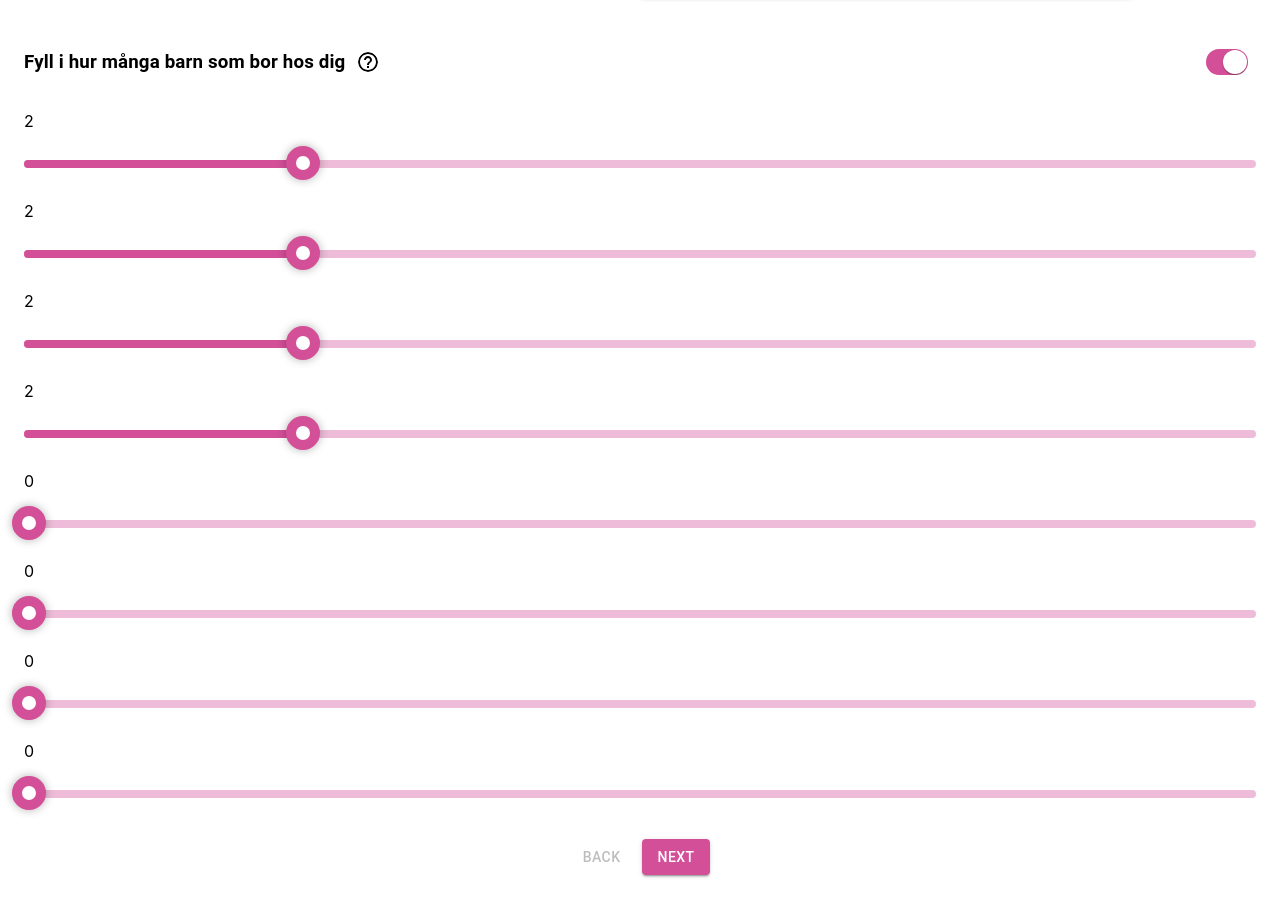
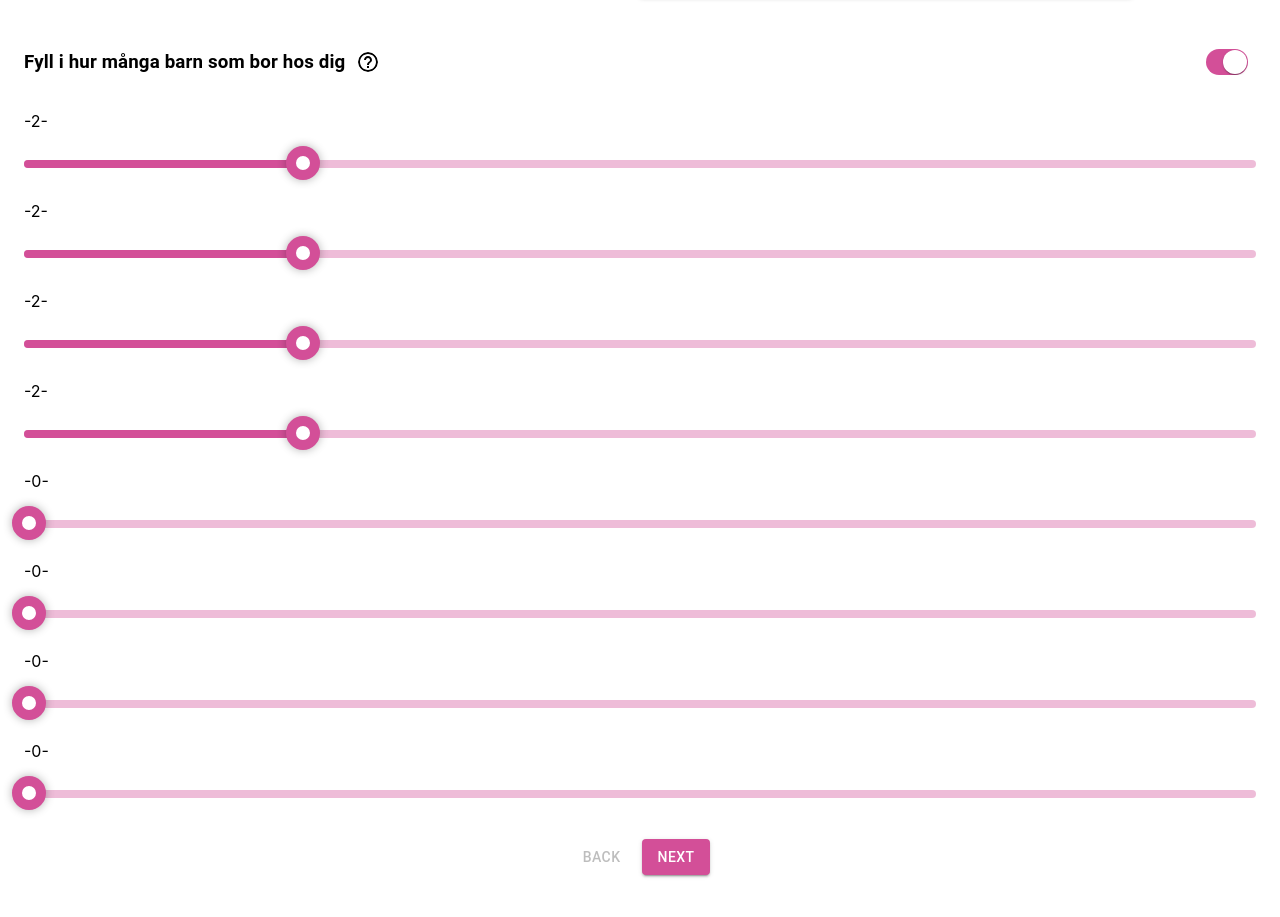
Before and after one commit to dimitrij/Ekonomiskt-Bistand, a React (Create React App) app: page / in a window 1280 px wide. Shown: the part 1417-2334 px from the top of the page. Built offline with nearby package versions, Linux system fonts and the light colour scheme.

Commit message:
new design

```diff
--- a/src/components/common/FormInput.jsx
+++ b/src/components/common/FormInput.jsx
@@ -56,7 +56,7 @@ const FromInput = ({
     /*eslint-enable */
   )
   return (<>
-    <p style={{ inputStyle }}>{defaultValue}</p>
+    <p style={{ inputStyle }}>-{defaultValue}-</p>
     <MySlider
       valueLabelDisplay="off"
       defaultValue={parseInt(defaultValue)}
```
